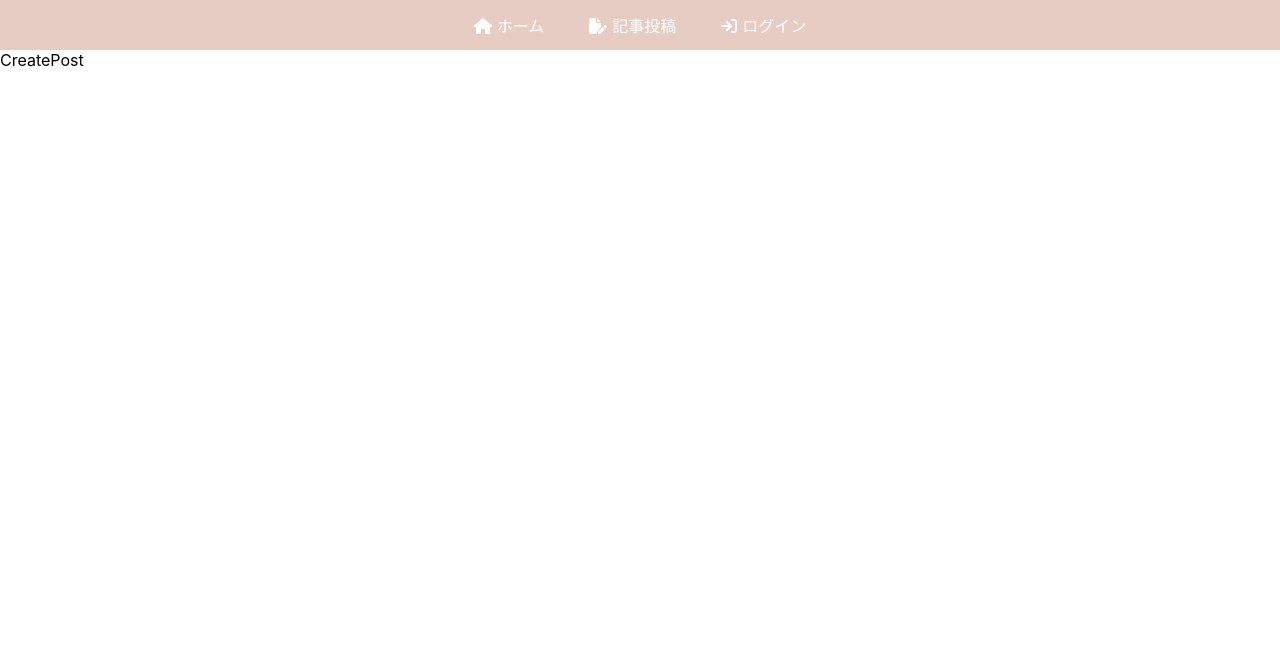
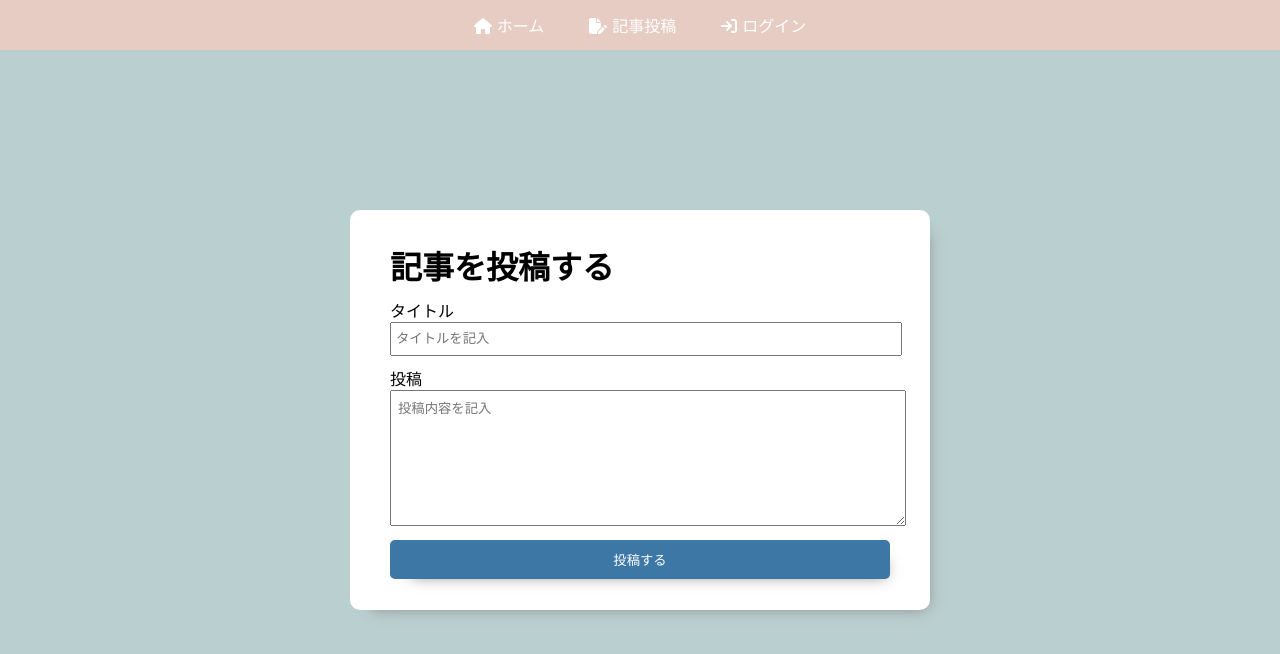
Before and after one commit to DaijiroNozaki-afk/blog-with-react-and-firebase, a React (Create React App) app: page /createpost in a window 1280 px wide. Shown: the top 654 px of the page. Built offline with nearby package versions, Linux system fonts and the light colour scheme.

Commit message:
implement sendBlogArticle

```diff
--- /dev/null
+++ b/src/components/CreatePost.css
@@ -0,0 +1,47 @@
+.createPostPage {
+    display: flex;
+    align-items: center;
+    justify-content: center;
+    height: 90vh;
+}
+.postContainer {
+    background-color: white;
+    border-radius: 10px;
+    display: flex;
+    flex-direction: column;
+    justify-content: center;
+    height: 400px;
+    width: 500px;
+    gap: 10px;
+    padding: 0px 40px;
+    box-shadow: 9px 10px 15px -13px #777777;
+}
+.postContainer h1 {
+    margin: 0;
+}
+.postContainer input {
+    width: 100%;
+    height: 30px;
+    outline: none;
+    padding: 0px 4px;
+}
+.postContainer textarea {
+    width: 100%;
+    height: 120px;
+    outline: none;
+    padding: 7px;
+}
+.postButton {
+    padding: 10px 0;
+    background-color: #3d77a5;
+    border: none;
+    box-shadow: 9px 10px 15px -13px #777777;
+    color: white;
+    border-radius: 5px;
+    cursor: pointer;
+    transition: all 0.3s;
+}
+.postButton:hover {
+    transform: translateY(5px);
+    box-shadow: none;
+}
--- a/src/components/CreatePost.js
+++ b/src/components/CreatePost.js
@@ -1,8 +1,22 @@
 import React from 'react'
+import './CreatePost.css'
 
 const CreatePost = () => {
   return (
-    <div>CreatePost</div>
+    <div className='createPostPage'>
+      <div className="postContainer">
+        <h1>記事を投稿する</h1>
+        <div className="imputPost">
+          <div>タイトル</div>
+          <input type="text" placeholder='タイトルを記入' />
+        </div>
+        <div className="imputPost">
+          <div>投稿</div>
+          <textarea placeholder='投稿内容を記入'></textarea>
+        </div>
+        <button className='postButton'>投稿する</button>
+      </div>
+    </div>
   )
 }
 
--- a/src/index.css
+++ b/src/index.css
@@ -5,6 +5,7 @@ body {
     sans-serif;
   -webkit-font-smoothing: antialiased;
   -moz-osx-font-smoothing: grayscale;
+  background-color: rgb(186, 207, 207);
 }
 
 code {
```
